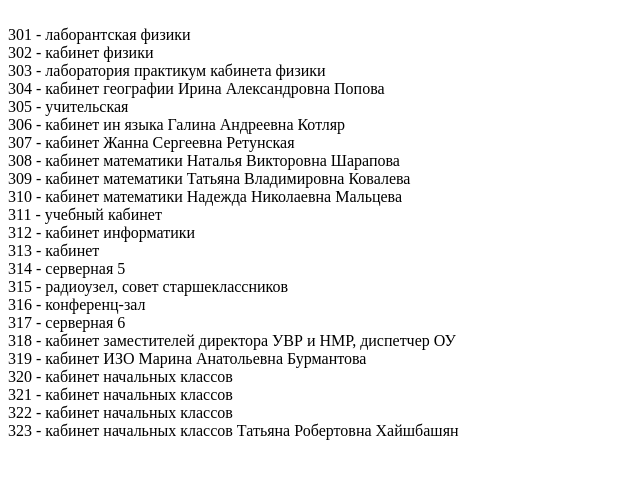
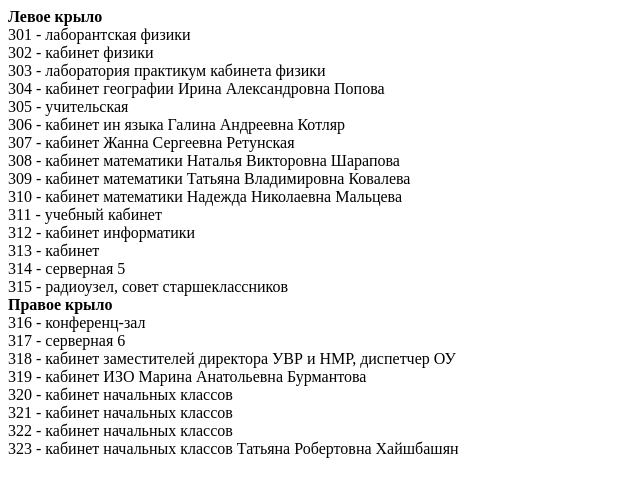
Before and after one commit to SunNavigation/SunNavigation, a plain HTML site: page p/3e.html in a window 1280 px wide. Shown: the whole page, without its empty margins (0-640 px from the left). Drawn offline with Linux system fonts and the light colour scheme.

Commit message:
Update 3e.html

```diff
--- a/p/3e.html
+++ b/p/3e.html
@@ -1,5 +1,6 @@
 <html>
 <body>
+  <b>Левое крыло</b>
 <br>301 - лаборантская физики
 <br>302 - кабинет физики
 <br>303 - лаборатория практикум кабинета физики
@@ -15,6 +16,7 @@
 <br>313 - кабинет
 <br>314 - серверная 5
 <br>315 - радиоузел, совет старшеклассников
+  <br><b>Правое крыло</b>
 <br>316 - конференц-зал
 <br>317 - серверная 6
 <br>318 - кабинет заместителей директора УВР и НМР, диспетчер ОУ
```
